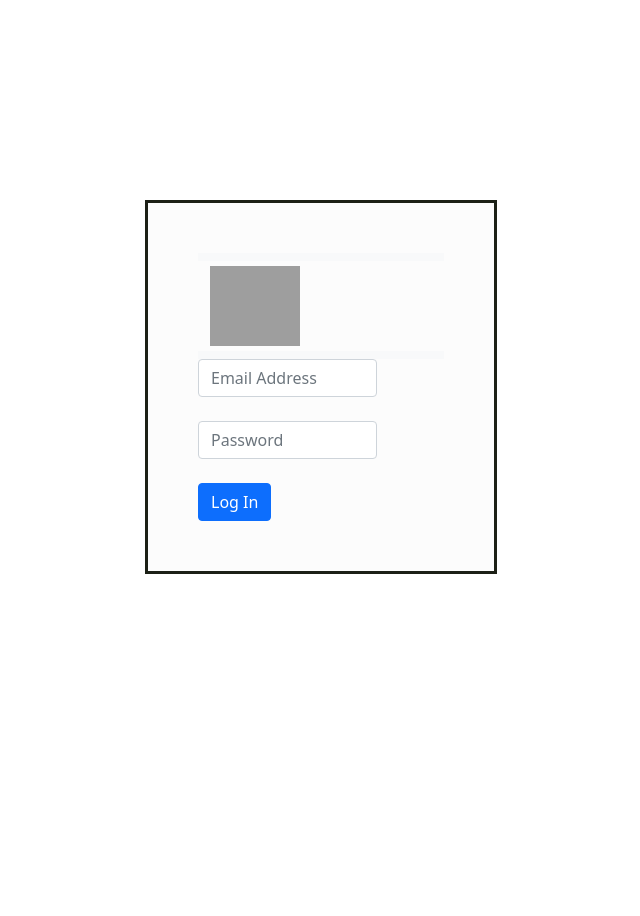
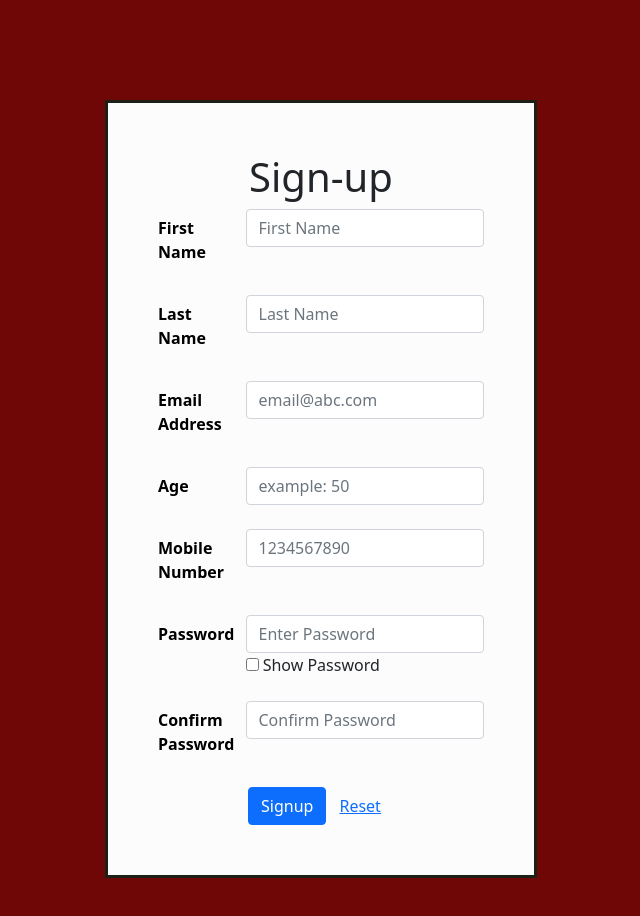
Before and after one commit to Harshpawar333/MERN-Project-Social-Media-Hub, a React (Create React App) app: page / in a window 1280 px wide. Shown: the top 916 px of the page, without its empty margins (319-959 px from the left). Before the commit the page ends 800 px from the top, so only its background shows below. Built offline with nearby package versions, Linux system fonts and the light colour scheme; grey boxes are pictures that could not be loaded.

Commit message:
UI changes to signup form

```diff
--- a/src/App.css
+++ b/src/App.css
@@ -20,7 +20,7 @@
     color: black;
     font-weight: bold;
 }
-body {
-  background-color:rgb(255, 255, 255);
+.app {
+  background-color:rgb(112, 7, 7);
   padding: 100px;
 }
--- a/src/App.js
+++ b/src/App.js
@@ -3,7 +3,6 @@ import 'bootstrap/dist/css/bootstrap.min.css'
 import './App.css'
 
 import { useState } from 'react'
-
 
 function App() {
   const [firstName, setFirstName] = useState('')
@@ -85,7 +84,6 @@ function App() {
     }
   }
   return (
-    <body>
     <div className="app">
       <div className="container customContainer text-left">
         <h1 className="text-center">Sign-up</h1>
@@ -238,18 +236,13 @@ function App() {
             >
               Signup
             </button>
-              <button
-                type="button"
-                className="btn btn-link"
-                onClick={resetForm}
-              >
+            <button type="button" className="btn btn-link" onClick={resetForm}>
               Reset
             </button>
           </div>
         </form>
       </div>
     </div>
-    </body>
   )
 }
 
--- a/src/index.js
+++ b/src/index.js
@@ -8,7 +8,7 @@ import reportWebVitals from './reportWebVitals';
 
 ReactDOM.render(
   <React.StrictMode>
-    <Login />
+    <App />
   </React.StrictMode>,
   document.getElementById('root')
 );
```
Also changed, not shown: src/GroceryApp.js (added). Lines whose indentation alone changed are shown as unchanged.
